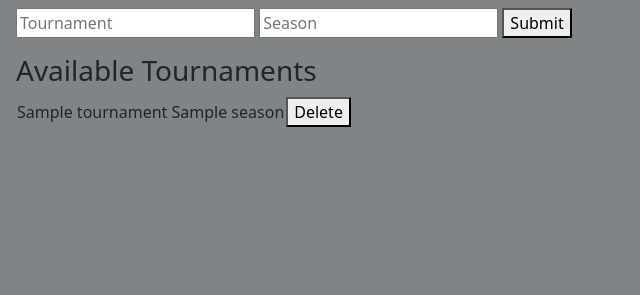
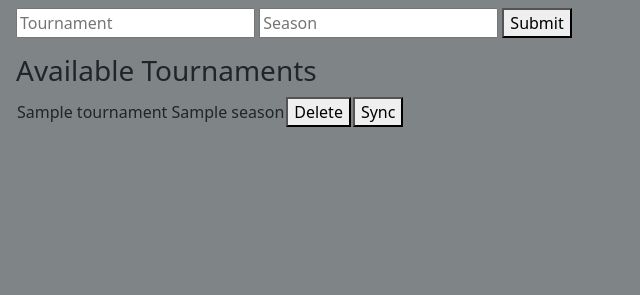
Before and after one commit to v-deoliveira/Bolao, a Flask app: template bolao/templates/admin/tournaments.html in a window 1280 px wide. Shown: the part 155-450 px from the top of the page, without its empty margins (0-640 px from the left). Run offline with Flask 3, Linux system fonts and the light colour scheme; the template is opened without the code that fills it: most values are stand-ins (such as "Sample title", 1, 10 or a date in 2020); data that the repository does not hold is empty.

Commit message:
A temporary sync button to sync matches.

```diff
--- a/bolao/templates/admin/tournaments.html
+++ b/bolao/templates/admin/tournaments.html
@@ -24,6 +24,12 @@
                             <button type="submit">Delete</button>
                         </form>
                     </td>
+                    <td>
+                        <form action="{{ url_for('admin_api.sync_matches', id=t['id']) }}" method="post">
+                            <input type="hidden" name="csrf_token" value="{{ csrf_token() }}"/>
+                            <button type="submit">Sync</button>
+                        </form>
+                    </td>
                 </tr>
             {% endfor %}
         </tbody>
```
